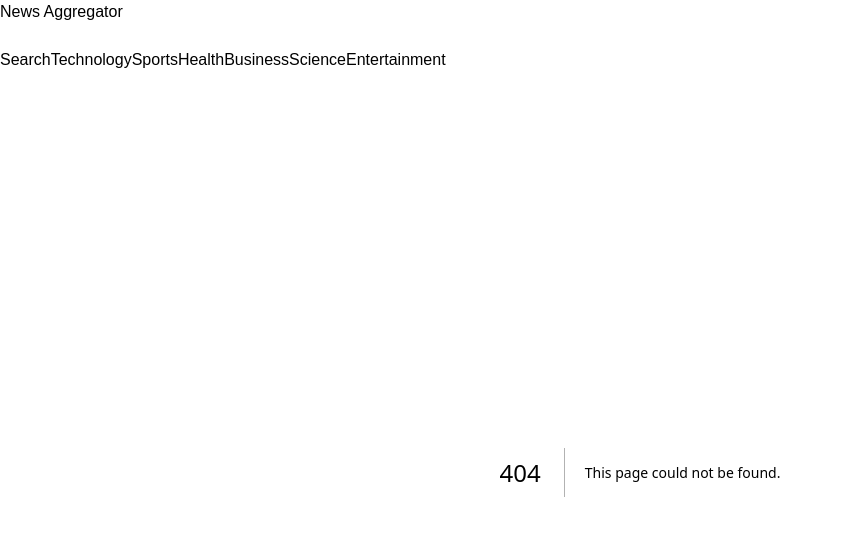
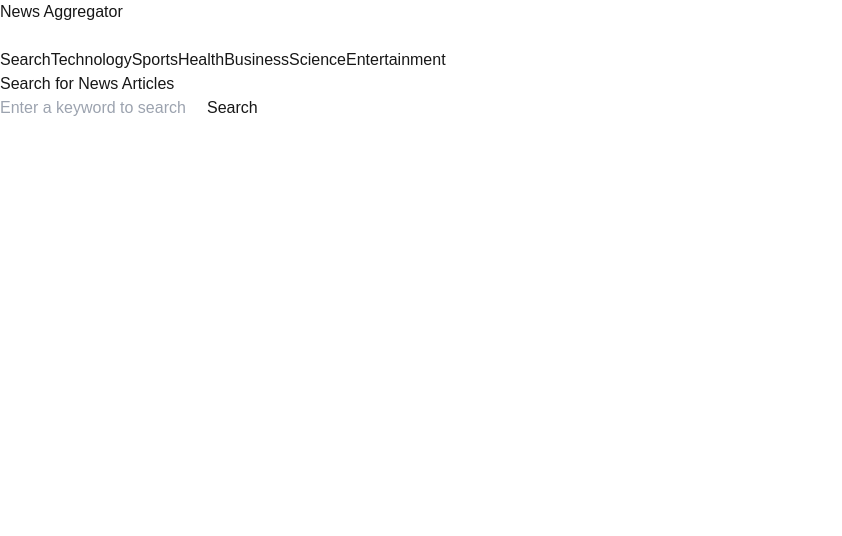
Before and after one commit to kubsamelkamu/news-aggregator, a Next.js app: page /Search in a window 1280 px wide. Before the commit this address had no page. Shown: the top 536 px of the page, without its empty margins (0-842 px from the left). Built offline with nearby package versions, Linux system fonts and the light colour scheme.

Commit message:
search page component with search functoinality

```diff
--- /dev/null
+++ b/src/pages/Search.jsx
@@ -0,0 +1,90 @@
+/* eslint-disable @next/next/no-img-element */
+import { useState } from 'react';
+import axios from 'axios';
+
+export default function SearchPage() {
+
+  const [query, setQuery] = useState("");
+  const [articles, setArticles] = useState([]);
+  const [loading, setLoading] = useState(false);
+  const [error, setError] = useState(null);
+
+  const handleSearch = async (e) => {
+    e.preventDefault();
+    if (!query) {
+      return;
+    }
+
+    setLoading(true);
+    setError(null);
+
+    const apiKey = process.env.NEXT_PUBLIC_NEWS_API_KEY;
+    const searchUrl = `https://newsapi.org/v2/everything?q=${query}&apiKey=${apiKey}`;
+
+    try {
+      const response = await axios.get(searchUrl);
+      setArticles(response.data.articles);
+    } catch (error) {
+      console.error("Error fetching search results:", error);
+      setError("Failed to fetch search results. Please try again.");
+    } finally {
+      setLoading(false);
+    }
+  };
+
+  return (
+    <div className="container mx-auto p-4">
+      <h1 className="text-2xl font-bold mb-4">Search for News Articles</h1>
+      <form onSubmit={handleSearch}>
+        <input
+          type="text"
+          value={query}
+          onChange={(e) => setQuery(e.target.value)}
+          placeholder="Enter a keyword to search"
+          className="border p-2 w-full md:w-1/2"
+        />
+        <button
+          type="submit"
+          className="bg-blue-600 text-white p-2 mt-2 md:ml-2"
+        >
+          Search
+        </button>
+      </form>
+      {loading && <p className="text-blue-600 mt-4">Loading...</p>}
+      {error && <p className="text-red-600 mt-4">{error}</p>}
+
+      {articles.length > 0 && (
+        <div className="mt-6">
+          <h2 className="text-xl font-semibold mb-4">Search Results</h2>
+          <div className="grid grid-cols-1 md:grid-cols-2 lg:grid-cols-3 gap-6">
+            {articles.map((article, index) => (
+              <div key={index} className="border rounded-lg p-4 shadow-lg">
+                <h2 className="text-xl font-semibold">{article.title}</h2>
+                {article.urlToImage && (
+                  <img
+                    src={article.urlToImage}
+                    alt={article.title}
+                    className="w-full h-40 object-cover rounded mt-2"
+                  />
+                )}
+                <p className="mt-2">{article.description}</p>
+                <a
+                  href={article.url}
+                  className="text-blue-500 mt-4 block"
+                  target="_blank"
+                  rel="noopener noreferrer"
+                >
+                  Read More
+                </a>
+              </div>
+            ))}
+          </div>
+        </div>
+      )}
+
+      {!loading && articles.length === 0 && query && (
+        <p className="text-gray-600 mt-4">No articles found for {query}.</p>
+      )}
+    </div>
+  );
+}
```
